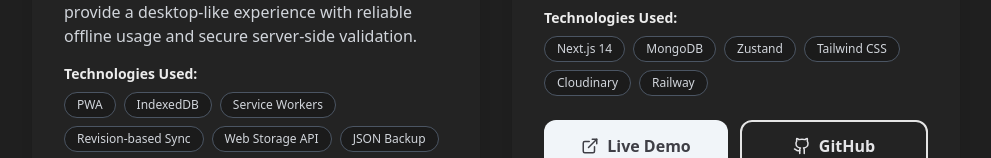
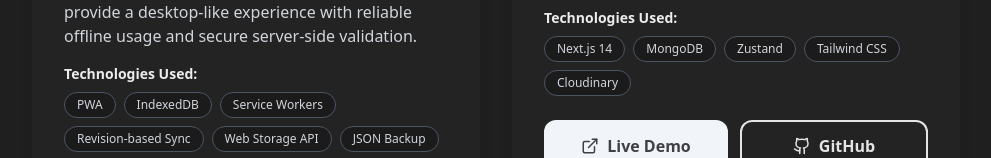
Before and after one commit to ashraf-walid/Ashraf-Portfolio, a Next.js app: page / in a window 1280 px wide. Shown: the part 4656-4814 px from the top of the page, without its empty margins (280-1271 px from the left). Built offline with nearby package versions, Linux system fonts and the light colour scheme; no server answers; the database is empty.

Commit message:
edit project num 7

```diff
--- a/src/components/sections/ProjectsSection.jsx
+++ b/src/components/sections/ProjectsSection.jsx
@@ -9,7 +9,7 @@
       id: 8,
       name: "Offline-First Web Architecture",
       description: "A robust offline-first architecture for browser applications. Features IndexedDB local storage, a revision-based sync queue for data consistency, and manual backup strategies. Designed to provide a desktop-like experience with reliable offline usage and secure server-side validation.",
-      image: "/projects/erpsahl.png",
+      image: "/projects/erpsahl.PNG",
       technologies: ["PWA", "IndexedDB", "Service Workers", "Revision-based Sync", "Web Storage API", "JSON Backup"],
       liveDemo: "https://www.erpsahl.online/ar",
       githubRepo: "#",
@@ -21,8 +21,8 @@
       name: "Buy Tech Store",
       description: "Modern e-commerce platform for tech products. Built with Next.js 14 (App Router), MongoDB, and Zustand. Features include secure payments, admin dashboard, server-side API validation, and robust performance.",
       image: "/projects/buy-tech-store.png",
-      technologies: ["Next.js 14", "MongoDB", "Zustand", "Tailwind CSS", "Cloudinary", "Railway"],
-      liveDemo: "https://buy-tech-store-production.up.railway.app/",
+      technologies: ["Next.js 14", "MongoDB", "Zustand", "Tailwind CSS", "Cloudinary"],
+      liveDemo: "https://buy-tech-store.vercel.app/",
       githubRepo: "https://github.com/ashraf-walid/Buy-Tech-Store.git",
       featured: true
     },
```
